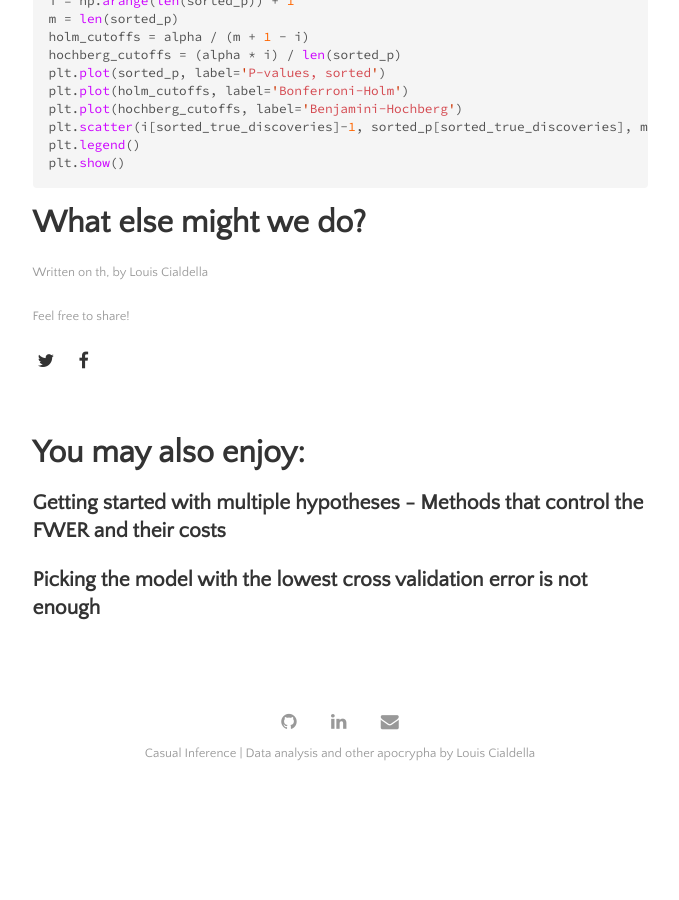
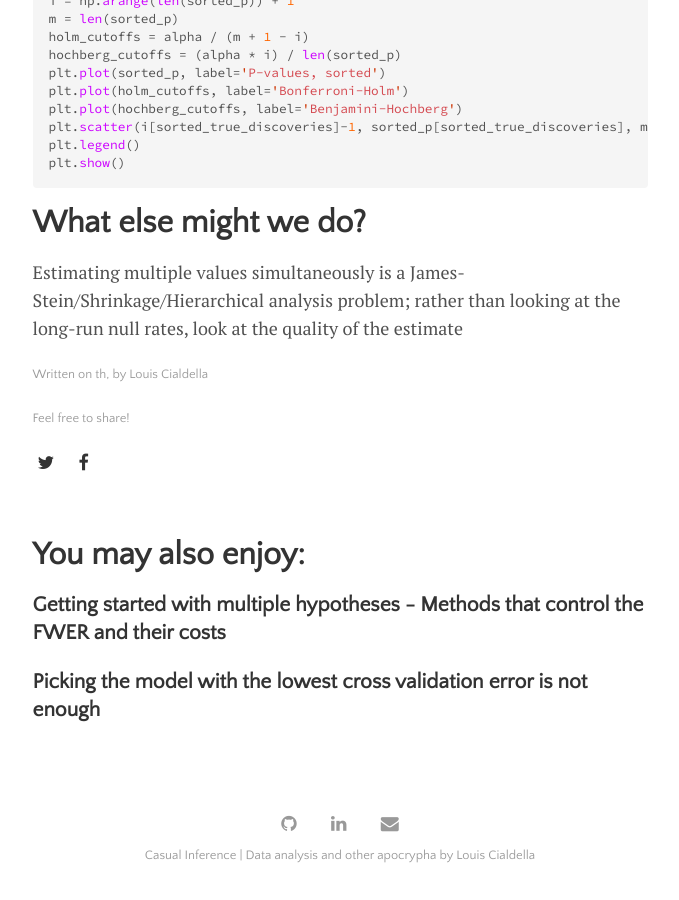
Before and after one commit to lmc2179/lmc2179.github.io, a Jekyll site: the page built from drafts/fdr.md, in a window 1280 px wide and 900 px high, scrolled down 4394 px. Shown: the whole window, without its empty margins (300-979 px from the left). Built offline with Jekyll 4.4.1, drawn with Linux system fonts in a browser that asks for light colours; before the commit the page ends 5193 px from its top, so only the background shows below that.

Commit message:
Update fdr.md

````diff
--- a/drafts/fdr.md
+++ b/drafts/fdr.md
@@ -120,3 +120,5 @@ plt.show()
 ```
 
 # What else might we do?
+
+Estimating multiple values simultaneously is a James-Stein/Shrinkage/Hierarchical analysis problem; rather than looking at the long-run null rates, look at the quality of the estimate
````
